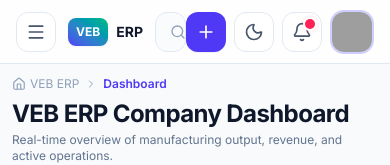
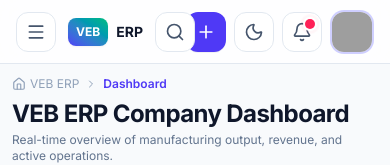
Before and after one commit to ishika9696/erp_veb, a React (Vite) app: page / in a window 390 px wide. Shown: the top 165 px of the page. Built offline with nearby package versions, Linux system fonts and the light colour scheme; grey boxes are pictures that could not be loaded.

Commit message:
Fix search icon double shape and constrain dropdown on mobile viewports

```diff
--- a/src/components/layout/Navbar.jsx
+++ b/src/components/layout/Navbar.jsx
@@ -66,14 +66,14 @@ const Navbar = () => {
     { label: "Accounting & Invoices", module: "accounting", icon: Receipt }
   ];
 
-  // Reusable Navbar Icon Button Styling Tokens
+  // Reusable Navbar Icon Button Styling Tokens (Single 40x40px rounded-xl shape)
   const navIconBtnClass = "h-10 w-10 rounded-xl border border-slate-200 dark:border-slate-800 bg-white dark:bg-slate-900 text-slate-600 dark:text-slate-300 hover:bg-slate-100 dark:hover:bg-slate-800 transition-colors flex items-center justify-center shrink-0 cursor-pointer";
   const navPrimaryBtnClass = "h-10 w-10 rounded-xl bg-indigo-600 hover:bg-indigo-700 text-white shadow-2xs transition-colors flex items-center justify-center shrink-0 cursor-pointer";
 
   return (
     <header className="sticky top-0 z-30 flex h-16 w-full items-center justify-between border-b border-slate-200/80 dark:border-slate-800 bg-white/80 dark:bg-slate-900/80 px-4 sm:px-6 backdrop-blur-md transition-colors">
 
-      {/* Left Section: Mobile Hamburger + Brand (mobile) / Search Input */}
+      {/* Left Section: Mobile Hamburger + Brand + Mobile Search Icon / Desktop Search Bar */}
       <div className="flex items-center gap-3 flex-1 min-w-0 max-w-xl">
         {/* Mobile Hamburger Button (<768px) */}
         <button
@@ -84,7 +84,7 @@ const Navbar = () => {
           <Menu className="h-5 w-5" />
         </button>
 
-        {/* Mobile Brand Wordmark (<768px) with gap-3 separation from Hamburger */}
+        {/* Mobile Brand Wordmark (<768px) */}
         <div className="md:hidden flex items-center gap-2 shrink-0">
           <div className="flex h-7 items-center px-2 rounded-lg bg-gradient-to-tr from-indigo-600 to-emerald-500 text-white font-heading font-extrabold text-xs shadow-xs">
             VEB
@@ -92,8 +92,20 @@ const Navbar = () => {
           <span className="font-heading text-sm font-bold text-slate-900 dark:text-white">ERP</span>
         </div>
 
-        {/* Search Input Container */}
-        <div className="relative flex-1 min-w-0 max-w-md">
+        {/* Mobile Search Icon Button (<640px) - Clean single 40x40px rounded-xl icon button */}
+        <div className="relative sm:hidden">
+          <button
+            onClick={() => setShowSearchDropdown(!showSearchDropdown)}
+            className={navIconBtnClass}
+            aria-label="Search modules"
+            title="Search modules"
+          >
+            <Search className="h-5 w-5" />
+          </button>
+        </div>
+
+        {/* Desktop Search Input Container (≥640px) */}
+        <div className="hidden sm:block relative flex-1 min-w-0 max-w-md">
           <button
             onClick={() => setShowSearchDropdown(!showSearchDropdown)}
             className="flex items-center gap-2.5 w-full h-10 rounded-xl border border-slate-200 dark:border-slate-800 bg-slate-50/70 dark:bg-slate-950/70 px-3.5 text-xs text-slate-400 hover:border-slate-300 dark:hover:border-slate-700 hover:bg-slate-100 dark:hover:bg-slate-900 transition-all text-left group"
@@ -104,13 +116,25 @@ const Navbar = () => {
               ⌘K
             </kbd>
           </button>
+        </div>
 
-          {/* Anchored Quick Search Dropdown */}
-          {showSearchDropdown && (
-            <div className="absolute left-0 top-full mt-2 w-full min-w-[260px] rounded-2xl border border-slate-200 dark:border-slate-800 bg-white dark:bg-slate-900 p-2 shadow-2xl z-50 animate-in fade-in zoom-in-95">
-              <div className="flex items-center justify-between px-3 py-1.5 text-[10px] font-bold uppercase tracking-wider text-slate-400 border-b border-slate-100 dark:border-slate-800 mb-1">
+        {/* Anchored Quick Search Dropdown (Viewport constrained on mobile 360-414px) */}
+        {showSearchDropdown && (
+          <>
+            <div
+              className="fixed inset-0 z-40 bg-slate-900/10 dark:bg-slate-950/20 backdrop-blur-2xs"
+              onClick={() => setShowSearchDropdown(false)}
+            />
+            <div className="fixed top-16 left-4 right-4 sm:absolute sm:top-full sm:left-0 sm:right-auto sm:mt-2 sm:w-full sm:min-w-[280px] sm:max-w-md z-50 rounded-2xl border border-slate-200 dark:border-slate-800 bg-white dark:bg-slate-900 p-2 shadow-2xl overflow-x-hidden animate-in fade-in zoom-in-95">
+              <div className="flex items-center justify-between px-3 py-2 text-[10px] font-bold uppercase tracking-wider text-slate-400 border-b border-slate-100 dark:border-slate-800 mb-1">
                 <span>Quick Module Jump</span>
-                <button onClick={() => setCommandPaletteOpen(true)} className="text-indigo-600 dark:text-indigo-400 hover:underline">
+                <button
+                  onClick={() => {
+                    setShowSearchDropdown(false);
+                    setCommandPaletteOpen(true);
+                  }}
+                  className="text-indigo-600 dark:text-indigo-400 hover:underline"
+                >
                   Open ⌘K
                 </button>
               </div>
@@ -125,17 +149,17 @@ const Navbar = () => {
                         setShowSearchDropdown(false);
                         addToast(`Jumped to ${item.label}`, "info");
                       }}
-                      className="w-full flex items-center gap-3 px-3 py-2 rounded-xl text-left text-xs font-medium text-slate-700 dark:text-slate-200 hover:bg-indigo-50 dark:hover:bg-indigo-950/60 hover:text-indigo-600 dark:hover:text-indigo-400 transition-colors"
+                      className="w-full flex items-center gap-3 px-3 py-2.5 rounded-xl text-left text-xs font-medium text-slate-700 dark:text-slate-200 hover:bg-indigo-50 dark:hover:bg-indigo-950/60 hover:text-indigo-600 dark:hover:text-indigo-400 transition-colors min-w-0"
                     >
                       <Icon className="h-4 w-4 text-slate-400 shrink-0" />
-                      <span className="truncate">{item.label}</span>
+                      <span className="truncate flex-1 min-w-0">{item.label}</span>
                     </button>
                   );
                 })}
               </div>
             </div>
-          )}
-        </div>
+          </>
+        )}
       </div>
 
       {/* Right Controls Section - Uniform gap-2 flex row */}
```
